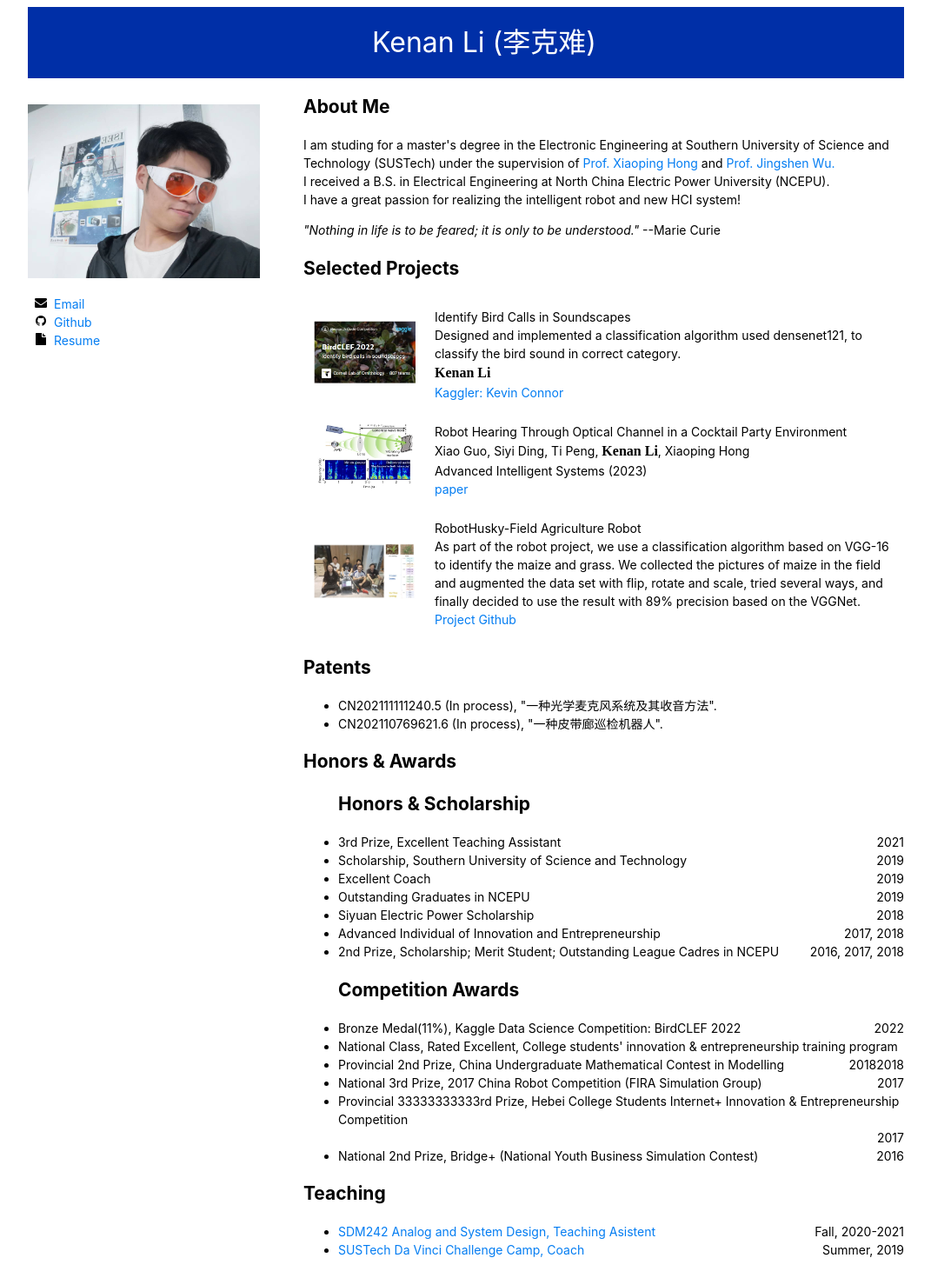
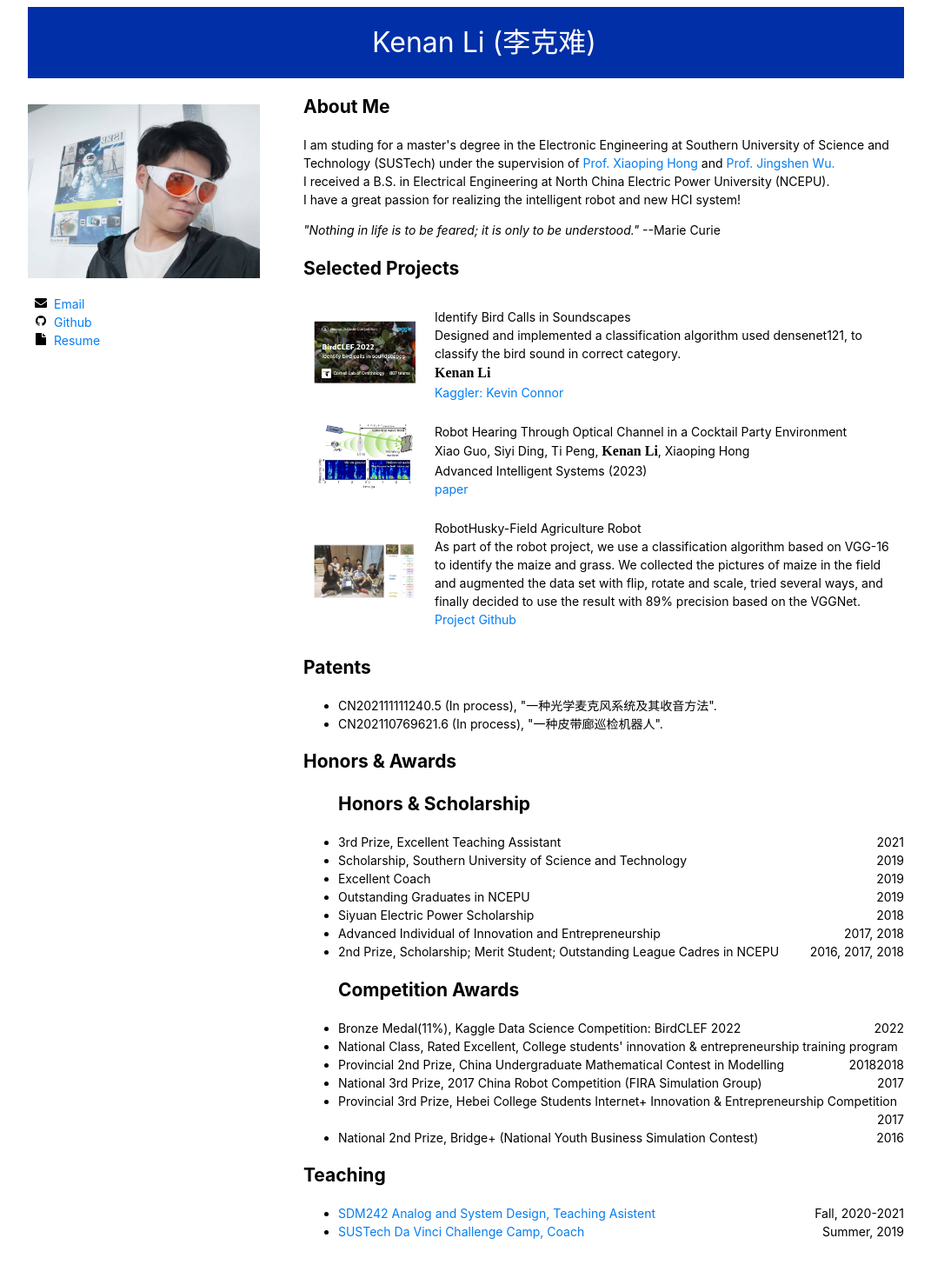
Before and after one commit to ConnorKevin/ConnorKevin.github.io, a Jekyll site: the page index.html, which Jekyll copies as it is, in a window 1280 px wide. Shown: the whole page at 87% size, without its empty margins (104-1175 px from the left). Built offline with Jekyll 4.4.1, drawn with Linux system fonts in a browser that asks for light colours; after the commit the page ends 1449 px from its top, so only the background shows below that.

Commit message:
Update index.html

```diff
--- a/index.html
+++ b/index.html
@@ -198,7 +198,7 @@
 			<div style="float:left; text-align:left">Bronze Medal(11%), Kaggle Data Science Competition: BirdCLEF 2022</div>
 			<div style="float:right; text-align:right">2022</div>
 			</li>
-			<li>
+			<li style="clear:both">
 			<div style="float:left; text-align:left">National Class, Rated Excellent, College students' innovation & entrepreneurship training program</div>
 			<div style="float:right; text-align:right">2018</div>
 		        </li>
@@ -211,7 +211,7 @@
 			<div style="float:right; text-align:right">2017</div>
 			</li>
 			<li>
-			<div style="float:left; text-align:left">Provincial 33333333333rd Prize, Hebei College Students Internet+ Innovation & Entrepreneurship Competition</div>
+			<div style="float:left; text-align:left">Provincial 3rd Prize, Hebei College Students Internet+ Innovation & Entrepreneurship Competition</div>
 			<div style="float:right; text-align:right">2017</div>
 			</li>
 			<li style="clear:both">
```
